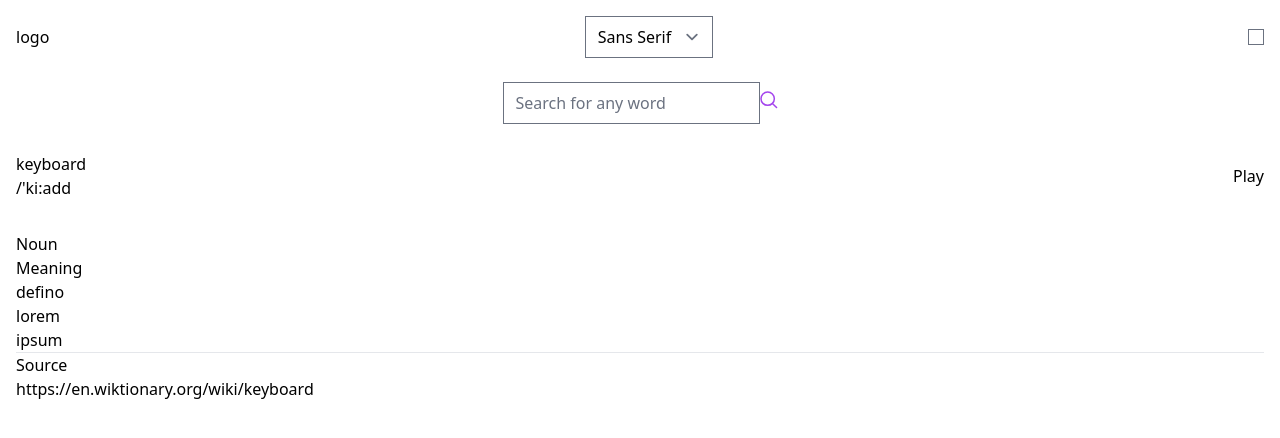
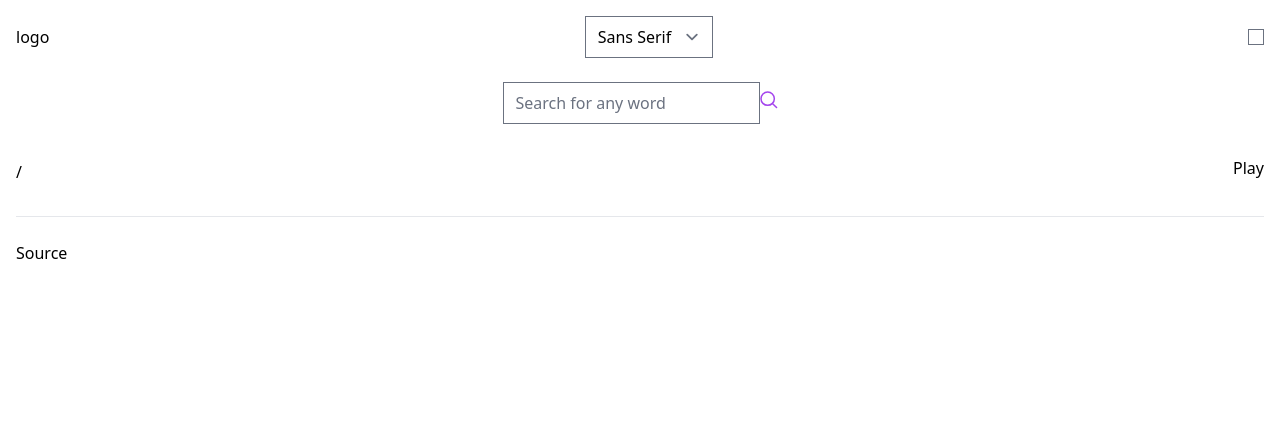
Before and after one commit to dominicva/dictionary-app, a React (Vite) app: page / in a window 1280 px wide. Shown: the top 438 px of the page. Built offline with nearby package versions, Linux system fonts and the light colour scheme.

Commit message:
feat: rendering API results

```diff
--- a/src/App.tsx
+++ b/src/App.tsx
@@ -1,6 +1,42 @@
+import React, { useState } from "react";
 import searchIcon from "./assets/images/icon-search.svg";
 
 function App() {
+  const [word, setWord] = useState("");
+  const [phonetic, setPhonetic] = useState("");
+  const [audioUrl, setAudioUrl] = useState("");
+  const [source, setSource] = useState("");
+  const [meanings, setMeanings] = useState([]);
+
+  async function handleSubmit(e: React.SyntheticEvent) {
+    e.preventDefault();
+
+    try {
+      const word = e.target[0].value;
+      const res = await fetch(
+        `https://api.dictionaryapi.dev/api/v2/entries/en/${word}`
+      ).then(r => r.json());
+      const { meanings, phonetics, sourceUrls } = res[0];
+      const { text, audio } = phonetics.find(
+        o =>
+          Object.hasOwn(o, "audio") &&
+          Object.hasOwn(o, "text") &&
+          o.audio.length > 0 &&
+          o.text.length > 0
+      );
+
+      setMeanings(meanings);
+      setWord(word);
+      setPhonetic(text);
+      setAudioUrl(audio);
+      setSource(sourceUrls[0] ?? "no source URL found");
+    } catch (error) {
+      console.error(
+        `ERROR: could not find definition for ${word}\n\n\t${error}`
+      );
+    }
+  }
+
   return (
     <div className="p-4">
       <header className="flex items-center justify-between">
@@ -12,7 +48,7 @@ function App() {
         </select>
         <input type="checkbox" className="block" />
       </header>
-      <form className="mt-6 mb-7 flex justify-center">
+      <form className="mt-6 mb-7 flex justify-center" onSubmit={handleSubmit}>
         <div>
           <input type="text" placeholder="Search for any word" />
           <button>
@@ -23,23 +59,29 @@ function App() {
       <section>
         <div className="mb-8 flex justify-between">
           <div>
-            <h1>keyboard</h1>
-            <p>/'ki:add</p>
+            <h1 className="mb-2 text-2xl font-bold">{word}</h1>
+            <p>/{phonetic}</p>
           </div>
-          <button>Play</button>
+          <button>
+            <a href={audioUrl} target="_blank">
+              Play
+            </a>
+          </button>
         </div>
-        <h2>Noun</h2>
-        <h3>Meaning</h3>
-        <ul>
-          <li>defino</li>
-          <li>lorem</li>
-          <li>ipsum</li>
-        </ul>
-        <hr />
+
+        {meanings.map(({ partOfSpeech, definitions, synonyms }) => (
+          <Meaning
+            partOfSpeech={partOfSpeech}
+            definitions={definitions}
+            synonyms={synonyms}
+          />
+        ))}
+
+        <hr className="mt-8 mb-6" />
         <div>
           <h4>Source</h4>
-          <a href="https://en.wiktionary.org/wiki/keyboard" target="_blank">
-            https://en.wiktionary.org/wiki/keyboard
+          <a href={source} target="_blank">
+            {source}
           </a>
         </div>
       </section>
@@ -47,4 +89,29 @@ function App() {
   );
 }
 
+function Meaning({ partOfSpeech, definitions, synonyms }) {
+  return (
+    <div>
+      <h2 className="mb-8 font-bold italic">{partOfSpeech}</h2>
+      <h3 className="mb-4">Meaning</h3>
+      <ul>
+        {definitions.map(({ definition, example }) => (
+          <>
+            <li key={`${definition}${Math.random()}`}>{definition}</li>
+            {example ? <q>{example}</q> : null}
+          </>
+        ))}
+      </ul>
+      <div>
+        {partOfSpeech === "noun" ? (
+          <>
+            <h4>Synonyms</h4>
+            <p>{synonyms[0]}</p>
+          </>
+        ) : null}
+      </div>
+    </div>
+  );
+}
+
 export default App;
--- a/tsconfig.json
+++ b/tsconfig.json
@@ -7,7 +7,7 @@
     "skipLibCheck": true,
     "esModuleInterop": false,
     "allowSyntheticDefaultImports": true,
-    "strict": true,
+    "strict": false,
     "forceConsistentCasingInFileNames": true,
     "module": "ESNext",
     "moduleResolution": "Node",
```
